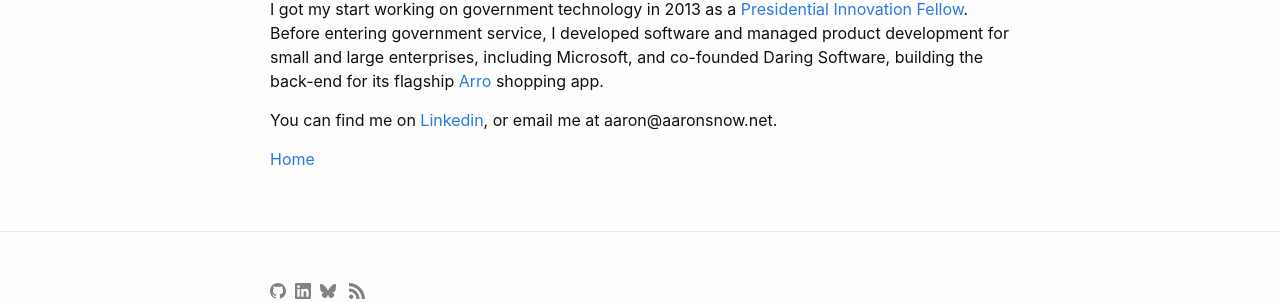
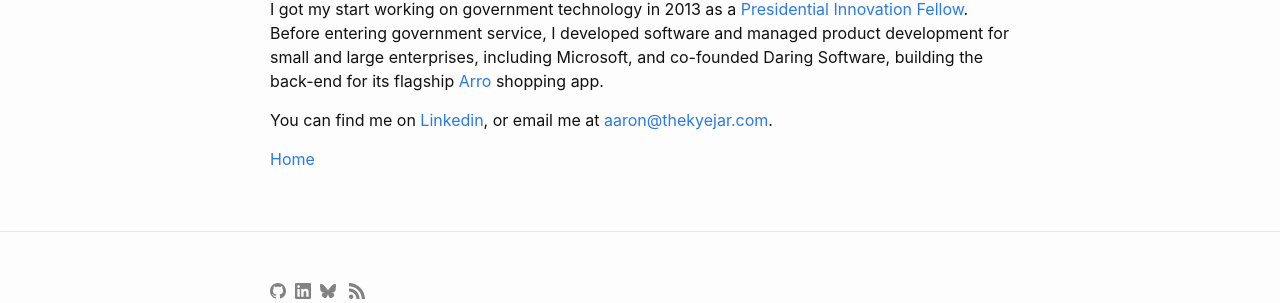
Before and after one commit to aaronsnow/aaronsnow.github.io, a Jekyll site: the page built from hi.md, in a window 1280 px wide. Shown: the part 544-847 px from the top of the page. Built offline with Jekyll 4.4.1, drawn with Linux system fonts in a browser that asks for light colours.

Commit message:
Update hi.md

```diff
--- a/hi.md
+++ b/hi.md
@@ -13,6 +13,6 @@
 
 I got my start working on government technology in 2013 as a [Presidential Innovation Fellow](https://pif.gov). Before entering government service, I developed software and managed product development for small and large enterprises, including Microsoft, and co-founded Daring Software, building the back-end for its flagship [Arro](https://web.archive.org/web/20151031205146/http://www.arroapp.com/) shopping app.
 
-You can find me on [Linkedin](https://linkedin.com/in/aaronsnow), or email me at aaron@aaronsnow.net.
+You can find me on [Linkedin](https://linkedin.com/in/aaronsnow), or email me at [aaron@thekyejar.com](mailto:aaron@thekeyjar.com).
 
-[Home](https://aarnsnow.net)
+[Home](https://aaronsnow.net)
```
